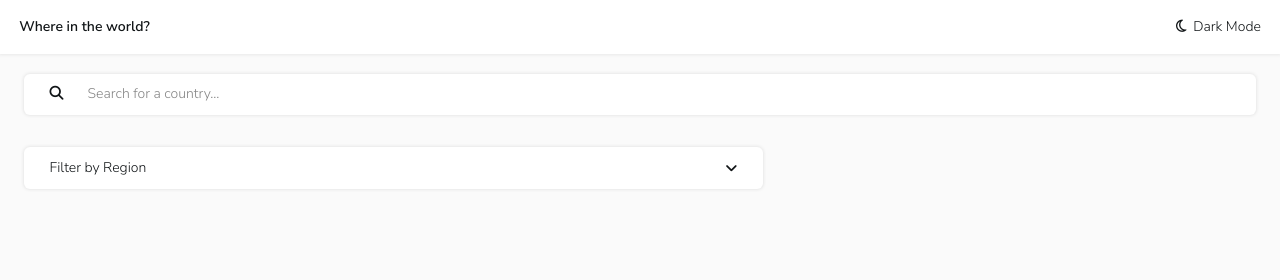
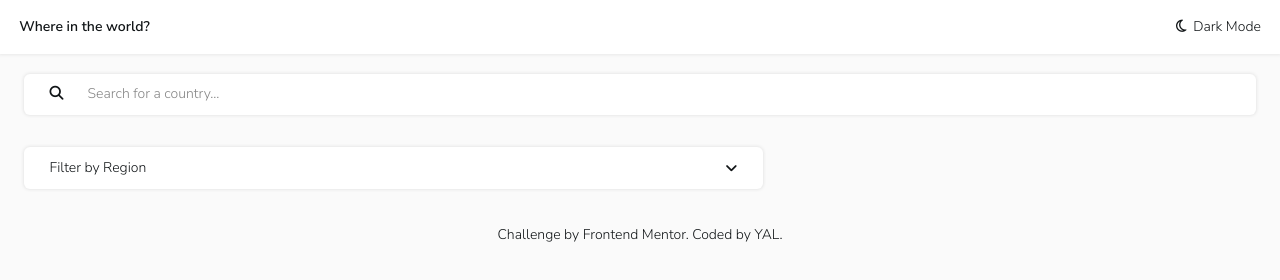
Before and after one commit to YAcodingroom/countries-color-theme, a plain HTML site: page index.html in a window 1280 px wide. Drawn offline with Linux system fonts and the light colour scheme.

Commit message:
refactor: refactor footer & style

```diff
--- a/css/style.css
+++ b/css/style.css
@@ -188,3 +188,10 @@ main {
 	margin: 0;
 	width: 100%;
 }
+
+/* footer */
+footer {
+	margin-top: 1.2rem;
+	margin-bottom: 0;
+	text-align: center;
+}
--- a/index.html
+++ b/index.html
@@ -60,7 +60,11 @@
 
   </main>
 
-  <footer></footer>
+  <footer>
+    <div class="attribution">
+      Challenge by Frontend Mentor. Coded by <a href="https://github.com/YAcodingroom">YAL</a>.
+    </div>
+  </footer>
 </body>
 
 </html>
```
